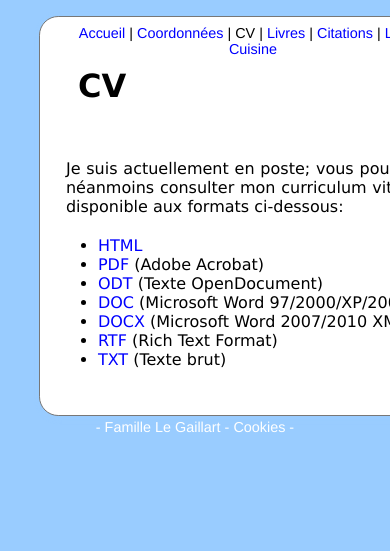
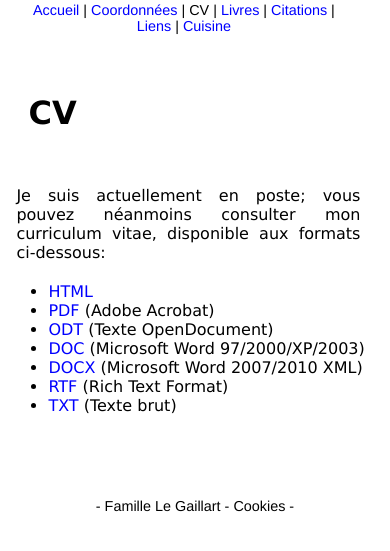
Before and after one commit to nlegaillart/website, a PHP site: page /cv.html in a window 390 px wide; the page is wider, and only the part inside the window is pictured. Shown: the top 551 px of that part. Run offline with PHP 8.4, Linux system fonts and the light colour scheme; some libraries are stand-ins or nearby versions.

Commit message:
make mobile browsing great again

```diff
--- a/css.css
+++ b/css.css
@@ -23,9 +23,22 @@ aside{margin-top:0;float:left;}
 td.header{font-weight:bold;}
 div#col1 {float:left;width:350px;margin-top:-20px;}
 div#col2 {float:right;width:350px;margin-top:-20px;}
-@media (max-width: 640px) {* {-webkit-box-sizing: border-box;-moz-box-sizing: border-box;box-sizing: border-box;}
 .quotes {font-style : italic;}
-nav{position:fixed;text-align:center;margin-top:-50px;margin-bottom:0px;background-color:white;text-align:justify;width:100%;}
+nav{position:fixed;text-align:center;margin-top:-50px;margin-bottom:0px;background-color:white;text-align:justify;width:70%;}
 #header{position:fixed:margin-top:150px;}
 p{margin: 4px;padding: 4px;}
 .hide_mobile {display: none !important;}
+
+@media only screen and (max-width:620px) {
+  /* For mobile phones: */
+body{overflow:visible;background-color:white;width:100%;}
+nav { width:90%; }
+  div.main{text-align:center;border:none;margin:1% 0% 1% 0%;background-color:white;behavior:none;khtml-border-radius:0;-moz-border-radius:0;-webkit-border-radius:0;-webkit-box-shadow:0 0 0 #ffffff;-moz-box-shadow:0 0 0 #ffffff;-khtml-box-shadow:0px 0px 0px #ffffff;box-shadow:0px 0px 0px #ffffff;border-radius:0;padding-bottom:20px;margin:10% 1% 10% 1%;}
+div.main-inside{border:none;background-color:white; padding:1% 0% 0% 1%;text-align:justify;width:80%;}
+div#col1 {float:none;width:100%;margin-top:-20px;}
+div#col2 {float:none;width:100%;margin-top:-20px;}
+div.matronche{display:none;}
+div.blah{margin-left:2%;}
+div.footer{text-align:center;font-family:Helvetica,sans-serif,Verdana,Tahoma,Arial;font-size:0.9em;color:black;padding-bottom:-20px;}
+div.footer a{color:inherit;}
+}
```
